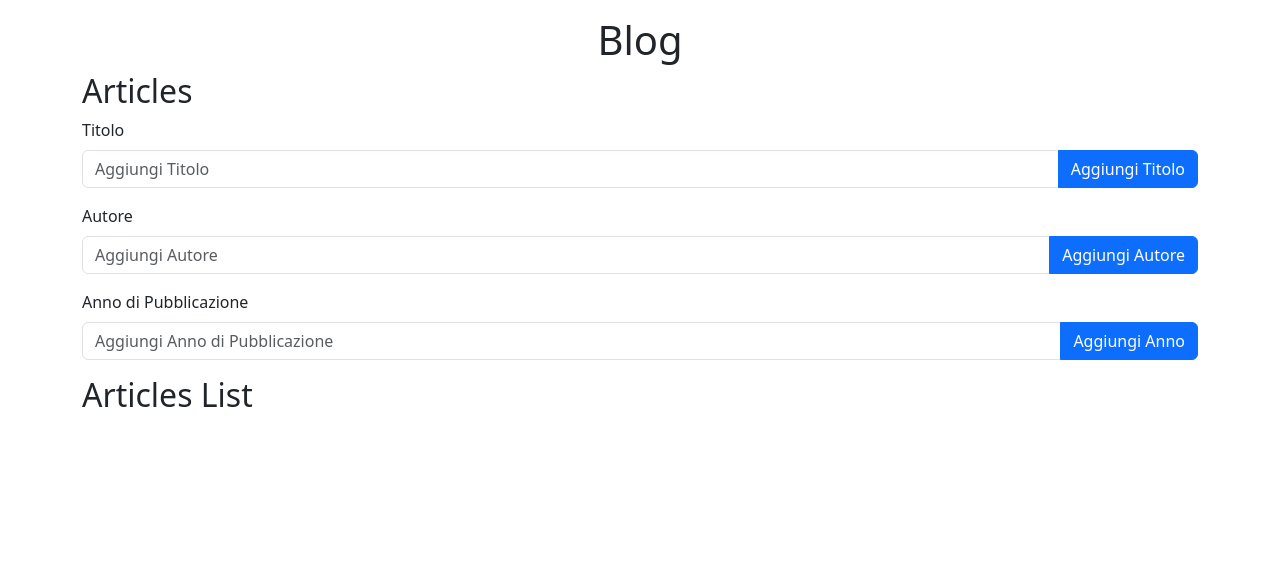
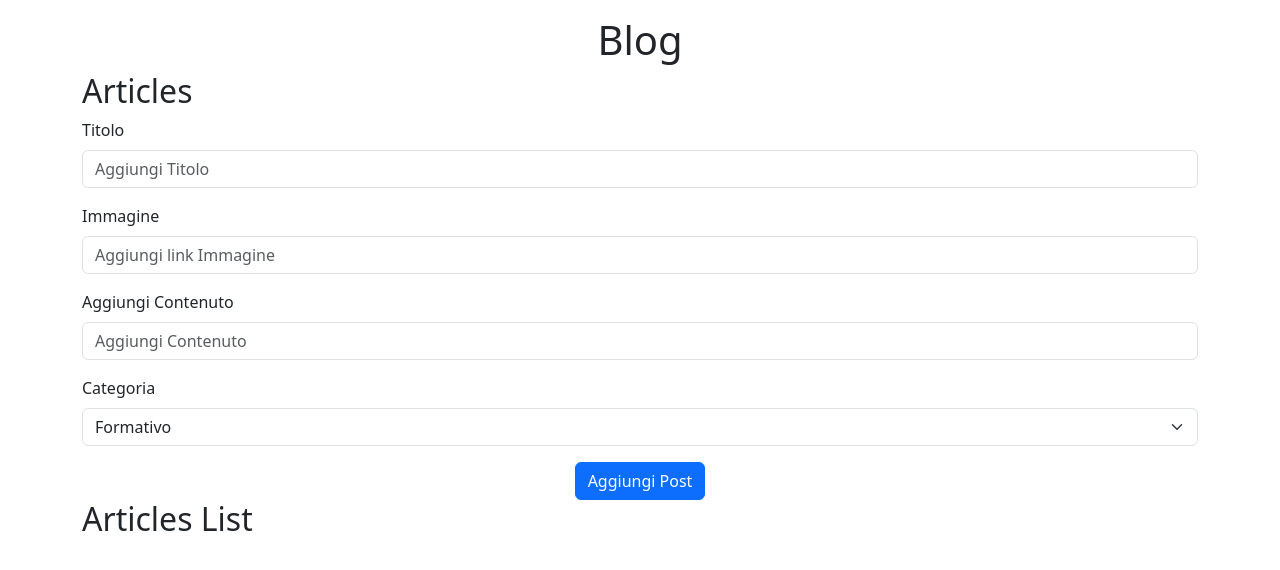
Before and after one commit to Pietroo03/react-form-multifield, a React (Vite) app: page / in a window 1280 px wide. Shown: the top 570 px of the page. Built offline with nearby package versions, Linux system fonts and the light colour scheme.

Commit message:
add inputs

```diff
--- a/src/components/AppMain.jsx
+++ b/src/components/AppMain.jsx
@@ -5,8 +5,9 @@ export default function AppMain() {
 
     const [articles, setArticle] = useState(articlesList)
     const [newTitle, setNewTitle] = useState('')
-    const [newAuthor, setNewAuthor] = useState('')
-    const [newYear, setNewYear] = useState('')
+    const [newImage, setNewImage] = useState('')
+    const [newContent, setNewContent] = useState('')
+    const [newCategory, setNewCategory] = useState('')
     const [editArticle, setEditArticle] = useState(null)
 
     function addArticle(e) {
@@ -14,8 +15,9 @@ export default function AppMain() {
 
         const newArticleData = {
             title: newTitle,
-            author: newAuthor,
-            year: newYear
+            image: newImage,
+            content: newContent,
+            category: newCategory
         }
 
         // if statement per le condizioni dell'edit
@@ -38,8 +40,9 @@ export default function AppMain() {
         }
 
         setNewTitle('')
-        setNewAuthor('')
-        setNewYear('')
+        setNewImage('')
+        setNewContent('')
+        setNewCategory('')
     }
 
     function handleRemove(e) {
@@ -63,8 +66,9 @@ export default function AppMain() {
         console.log(articleToEdit);
 
         setNewTitle(articleToEdit.title)
-        setNewAuthor(articleToEdit.author)
-        setNewYear(articleToEdit.year)
+        setNewImage(articleToEdit.image)
+        setNewContent(articleToEdit.content)
+        setNewCategory(articleToEdit.category)
         setEditArticle(articleIndex)
 
     }
@@ -77,56 +81,69 @@ export default function AppMain() {
                 <h2>Articles</h2>
 
                 <form onSubmit={addArticle}>
-                    <div className="mb-3">
+                    <div className="mb-3 input-titolo">
                         <label htmlFor="title" className="form-label">Titolo</label>
 
                         <div className="input-group mb-3">
                             <input type="text"
                                 className="form-control"
                                 placeholder="Aggiungi Titolo"
-                                aria-label="Recipient's username"
+                                aria-label="Recipient's title"
                                 aria-describedby="button-addon2"
                                 value={newTitle}
                                 onChange={e => setNewTitle(e.target.value)} />
-
-                            <button className="btn btn-primary" type="submit" id="button-addon2">Aggiungi Titolo</button>
                         </div>
 
                     </div>
 
-                    <div className="mb-3">
-                        <label htmlFor="author" className="form-label">Autore</label>
+                    <div className="mb-3 input-immagine">
+                        <label htmlFor="image" className="form-label">Immagine</label>
 
                         <div className="input-group mb-3">
                             <input type="text"
                                 className="form-control"
-                                placeholder="Aggiungi Autore"
-                                aria-label="Recipient's username"
+                                placeholder="Aggiungi link Immagine"
+                                aria-label="Recipient's image"
                                 aria-describedby="button-addon2"
-                                value={newAuthor}
-                                onChange={e => setNewAuthor(e.target.value)} />
-
-                            <button className="btn btn-primary" type="submit" id="button-addon2">Aggiungi Autore</button>
+                                value={newImage}
+                                onChange={e => setNewImage(e.target.value)} />
                         </div>
 
                     </div>
 
-                    <div className="mb-3">
-                        <label htmlFor="author" className="form-label">Anno di Pubblicazione</label>
+                    <div className="mb-3 input-contenuto">
+                        <label htmlFor="content" className="form-label">Aggiungi Contenuto</label>
 
                         <div className="input-group mb-3">
                             <input type="text"
                                 className="form-control"
-                                placeholder="Aggiungi Anno di Pubblicazione"
-                                aria-label="Recipient's username"
+                                placeholder="Aggiungi Contenuto"
+                                aria-label="Recipient's content"
                                 aria-describedby="button-addon2"
-                                value={newYear}
-                                onChange={e => setNewYear(e.target.value)} />
-
-                            <button className="btn btn-primary" type="submit" id="button-addon2">Aggiungi Anno</button>
+                                value={newContent}
+                                onChange={e => setNewContent(e.target.value)} />
                         </div>
 
                     </div>
+
+                    <div className="mb-3 input-categoria">
+                        <label htmlFor="category" className="form-label">Categoria</label>
+                        <select id="inputState"
+                            className="form-select"
+                            value={newCategory}
+                            onChange={e => setNewCategory(e.target.value)}>
+                            <option>Formativo</option>
+                            <option>Dibattito</option>
+                            <option>Ludico</option>
+                            <option>Q&A</option>
+                            <option>LETSGOSKI</option>
+                        </select>
+                    </div>
+
+                    <div className="text-center">
+                        <button className="btn btn-primary" type="submit" id="button-addon2">Aggiungi Post</button>
+                    </div>
+
 
                 </form>
 
@@ -135,9 +152,11 @@ export default function AppMain() {
                     {articles.map((article, index) =>
                         <li key={index} className="list-group-item d-flex justify-content-between align-items-center">
                             <div>
-                                <div>Titolo: <strong>{article.title}</strong></div>
-                                <div>Autore: <strong>{article.author}</strong></div>
-                                <div>Anno di Pubblicazione: <strong>{article.year}</strong></div>
+                                <div><strong>{article.title}</strong></div>
+                                <div>{article.image}</div>
+                                <div>{article.content}</div>
+                                <div><strong>Categoria: </strong>{article.category}</div>
+
                             </div>
 
                             <div>
```
